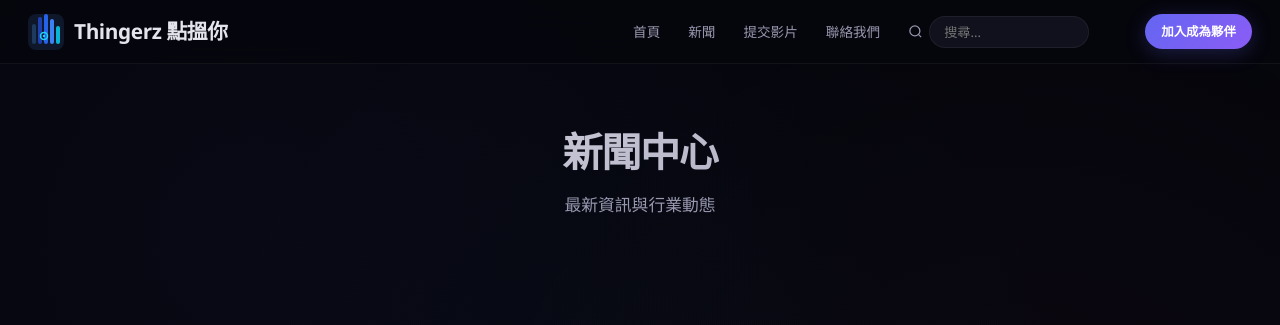
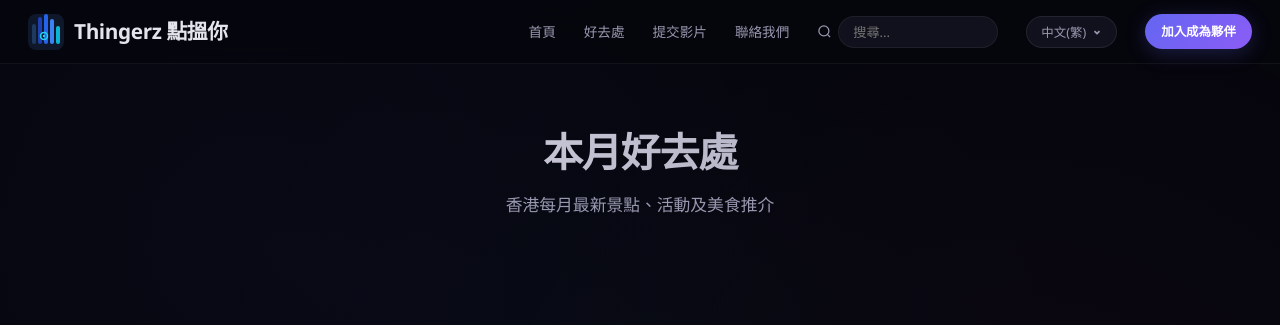
Before and after one commit to gbeoho/Thingerz, a Flask app: page /news in a window 1280 px wide. Shown: the top 325 px of the page. Run offline with Flask 3, Linux system fonts and the light colour scheme; data comes from the database, SQL or seed files in the repository; data that the repository does not hold is empty.

Commit message:
Add files via upload

```diff
--- a/templates/base.html
+++ b/templates/base.html
@@ -29,8 +29,14 @@
         .nav-search input{background:#11111d;border:1px solid rgba(255,255,255,.06);border-radius:20px;padding:6px 14px;font-size:.82rem;color:#e4e4ed;outline:none;width:160px;transition:all .2s}
         .nav-search input:focus{border-color:#6366f1;width:180px}
         .nav-search button{background:none;border:none;color:#9898b0;cursor:pointer;padding:4px}
-        #google_translate_element select{background:#11111d;border:1px solid rgba(255,255,255,.08);border-radius:20px;padding:5px 10px;font-size:.75rem;color:#9898b0;outline:none}
-        .skiptranslate iframe{display:none!important}
+        .lang-select{position:relative;flex-shrink:0}
+        .lang-btn{display:inline-flex;align-items:center;gap:6px;padding:6px 14px;background:#11111d;border:1px solid rgba(255,255,255,.08);border-radius:20px;font-size:.78rem;color:#9898b0;cursor:pointer;white-space:nowrap;transition:all .2s}
+        .lang-btn:hover{border-color:rgba(99,102,241,.4);color:#e4e4ed}
+        .lang-dropdown{display:none;position:absolute;top:100%;right:0;margin-top:6px;background:#11111d;border:1px solid rgba(255,255,255,.06);border-radius:12px;padding:8px;min-width:180px;max-height:340px;overflow-y:auto;z-index:200;box-shadow:0 8px 40px rgba(0,0,0,.6)}
+        .lang-select.open .lang-dropdown{display:block}
+        .lang-dropdown a{display:block;padding:8px 14px;font-size:.8rem;color:#9898b0;border-radius:8px;transition:all .15s}
+        .lang-dropdown a:hover{background:rgba(99,102,241,.1);color:#fff}
+        .skiptranslate iframe, #google_translate_hidden{display:none!important}
         body{top:0!important}
         .nav-link::after{content:'';position:absolute;bottom:-4px;left:50%;transform:translateX(-50%);width:0;height:2px;background:linear-gradient(90deg,#6366f1,#ec4899);border-radius:2px;transition:width .3s}
         .nav-link:hover{color:#fff}.nav-link:hover::after{width:100%}
@@ -427,7 +433,7 @@
             </a>
             <div class="nav-links">
                 <a href="{{ url_for('index') }}" class="nav-link">首頁</a>
-                <a href="{{ url_for('news_list') }}" class="nav-link">新聞</a>
+                <a href="{{ url_for('news_list') }}" class="nav-link">好去處</a>
                 <a href="{{ url_for('submit_video') }}" class="nav-link">提交影片</a>
                 <a href="{{ url_for('contact') }}" class="nav-link">聯絡我們</a>
                 <form action="{{ url_for('search') }}" method="GET" class="nav-search">
@@ -435,7 +441,32 @@
                     <input type="text" name="q" placeholder="搜尋..." value="{{ query if query else '' }}">
                     <button type="submit" style="display:none"></button>
                 </form>
-                <div id="google_translate_element" style="flex-shrink:0"></div>
+                <div class="lang-select" id="langSelect">
+                    <button class="lang-btn" onclick="event.preventDefault();document.getElementById('langSelect').classList.toggle('open')">
+                        <span id="currentLang">中文(繁)</span>
+                        <svg width="10" height="10" viewBox="0 0 12 12" fill="none" stroke="currentColor" stroke-width="2"><path d="M3 5l3 3 3-3"/></svg>
+                    </button>
+                    <div class="lang-dropdown">
+                        <a href="#" onclick="event.preventDefault();switchLang('zh-HK','中文(繁)')">中文(繁)</a>
+                        <a href="#" onclick="event.preventDefault();switchLang('zh-CN','中文(简)')">中文(简)</a>
+                        <a href="#" onclick="event.preventDefault();switchLang('en','English')">English</a>
+                        <a href="#" onclick="event.preventDefault();switchLang('ja','日本語')">日本語</a>
+                        <a href="#" onclick="event.preventDefault();switchLang('ko','한국어')">한국어</a>
+                        <a href="#" onclick="event.preventDefault();switchLang('es','Español')">Español</a>
+                        <a href="#" onclick="event.preventDefault();switchLang('fr','Français')">Français</a>
+                        <a href="#" onclick="event.preventDefault();switchLang('hi','हिन्दी')">हिन्दी</a>
+                        <a href="#" onclick="event.preventDefault();switchLang('ar','العربية')">العربية</a>
+                        <a href="#" onclick="event.preventDefault();switchLang('bn','বাংলা')">বাংলা</a>
+                        <a href="#" onclick="event.preventDefault();switchLang('ru','Русский')">Русский</a>
+                        <a href="#" onclick="event.preventDefault();switchLang('pt','Português')">Português</a>
+                        <a href="#" onclick="event.preventDefault();switchLang('id','Bahasa Indonesia')">Bahasa Indonesia</a>
+                        <a href="#" onclick="event.preventDefault();switchLang('th','ไทย')">ไทย</a>
+                        <a href="#" onclick="event.preventDefault();switchLang('vi','Tiếng Việt')">Tiếng Việt</a>
+                        <a href="#" onclick="event.preventDefault();switchLang('ms','Bahasa Melayu')">Bahasa Melayu</a>
+                        <a href="#" onclick="event.preventDefault();switchLang('tl','Tagalog')">Tagalog</a>
+                        <a href="#" onclick="event.preventDefault();switchLang('de','Deutsch')">Deutsch</a>
+                    </div>
+                </div>
                 <a href="{{ url_for('submit_video') }}" class="btn btn-primary" style="padding:8px 16px;font-size:.78rem;border-radius:20px">加入成為夥伴</a>
             </div>
             <button class="nav-toggle" aria-label="Toggle menu"><span></span><span></span><span></span></button>
@@ -458,7 +489,7 @@
         <div class="footer-container">
             <div class="footer-grid">
                 <div class="footer-brand"><h3>Thingerz 點搵你</h3><p>高效能社交媒體策展平台</p><p>探索興趣與行業的精彩影音內容</p><div class="app-badges" style="margin-top:14px"><span style="font-size:.7rem;color:#6a6a80;display:block;margin-bottom:6px">即將推出</span><div style="display:flex;gap:8px"><span style="background:#1a1a2e;padding:6px 12px;border-radius:8px;font-size:.68rem;color:#9898b0">App Store</span><span style="background:#1a1a2e;padding:6px 12px;border-radius:8px;font-size:.68rem;color:#9898b0">Google Play</span></div></div></div>
-                <div class="footer-links"><h4>探索</h4><a href="{{ url_for('track_page', track='fun') }}">Fun 頻道</a><a href="{{ url_for('track_page', track='learning') }}">Learning 頻道</a><a href="{{ url_for('news_list') }}">新聞中心</a><a href="{{ url_for('search') }}">搜尋影片</a></div>
+                <div class="footer-links"><h4>探索</h4><a href="{{ url_for('track_page', track='fun') }}">Fun 頻道</a><a href="{{ url_for('track_page', track='learning') }}">Learning 頻道</a><a href="{{ url_for('news_list') }}">好去處</a><a href="{{ url_for('search') }}">搜尋影片</a></div>
                 <div class="footer-links"><h4>參與</h4><a href="{{ url_for('submit_video') }}">提交影片</a><a href="{{ url_for('contact') }}">聯絡我們</a><a href="{{ url_for('submit_video') }}">加入成為夥伴</a></div>
                 <div class="footer-links"><h4>分類</h4>{% for cat in categories %}<a href="{{ url_for('category_page', slug=cat['name_slug']) }}">{{ cat['name_zh'] }}</a>{% endfor %}</div>
             </div>
@@ -466,9 +497,44 @@
         </div>
     </footer>
     <script src="{{ url_for('static', filename='js/main.js') }}"></script>
+    <div class="lang-select" id="langSelect">
+        <button class="lang-btn" onclick="document.getElementById('langSelect').classList.toggle('open')">
+            <span id="currentLang">中文(繁)</span>
+            <svg width="12" height="12" viewBox="0 0 12 12" fill="none" stroke="currentColor" stroke-width="2"><path d="M3 5l3 3 3-3"/></svg>
+        </button>
+        <div class="lang-dropdown">
+            <a href="#" onclick="switchLang('zh-HK','中文(繁)')">中文(繁)</a>
+            <a href="#" onclick="switchLang('zh-CN','中文(简)')">中文(简)</a>
+            <a href="#" onclick="switchLang('en','English')">English</a>
+            <a href="#" onclick="switchLang('ja','日本語')">日本語</a>
+            <a href="#" onclick="switchLang('ko','한국어')">한국어</a>
+            <a href="#" onclick="switchLang('es','Español')">Español</a>
+            <a href="#" onclick="switchLang('fr','Français')">Français</a>
+            <a href="#" onclick="switchLang('hi','हिन्दी')">हिन्दी</a>
+            <a href="#" onclick="switchLang('ar','العربية')">العربية</a>
+            <a href="#" onclick="switchLang('bn','বাংলা')">বাংলা</a>
+            <a href="#" onclick="switchLang('ru','Русский')">Русский</a>
+            <a href="#" onclick="switchLang('pt','Português')">Português</a>
+            <a href="#" onclick="switchLang('id','Bahasa Indonesia')">Bahasa Indonesia</a>
+            <a href="#" onclick="switchLang('th','ไทย')">ไทย</a>
+            <a href="#" onclick="switchLang('vi','Tiếng Việt')">Tiếng Việt</a>
+            <a href="#" onclick="switchLang('ms','Bahasa Melayu')">Bahasa Melayu</a>
+            <a href="#" onclick="switchLang('tl','Tagalog')">Tagalog</a>
+            <a href="#" onclick="switchLang('de','Deutsch')">Deutsch</a>
+        </div>
+    </div>
     <script>
-    function googleTranslateInit(){new google.translate.TranslateElement({pageLanguage:'zh-HK',includedLanguages:'zh-HK,zh-CN,en,ja,ko,es,fr,hi,ar,bn,ru,pt,id,th,vi,ms,tl,de',layout:google.translate.TranslateElement.InlineLayout.SIMPLE,autoDisplay:false},'google_translate_element')}
+    function switchLang(code,label){
+        document.getElementById('currentLang').textContent=label;
+        document.getElementById('langSelect').classList.remove('open');
+        var g=document.querySelector('.goog-te-combo');
+        if(g){g.value=code;g.dispatchEvent(new Event('change'))}
+    }
+    function googleTranslateInit(){
+        new google.translate.TranslateElement({pageLanguage:'zh-HK',includedLanguages:'zh-HK,zh-CN,en,ja,ko,es,fr,hi,ar,bn,ru,pt,id,th,vi,ms,tl,de',layout:google.translate.TranslateElement.InlineLayout.SIMPLE,autoDisplay:false},'google_translate_hidden')
+    }
     </script>
+    <div id="google_translate_hidden" style="display:none"></div>
     <script src="https://translate.google.com/translate_a/element.js?cb=googleTranslateInit" async></script>
     {% block extra_scripts %}{% endblock %}
 </body>
--- a/templates/news_list.html
+++ b/templates/news_list.html
@@ -4,8 +4,8 @@
 {% block content %}
 <section class="page-hero">
     <div class="container">
-        <h1>新聞中心</h1>
-        <p class="page-subtitle">最新資訊與行業動態</p>
+        <h1>本月好去處</h1>
+        <p class="page-subtitle">香港每月最新景點、活動及美食推介</p>
     </div>
 </section>
 
```
